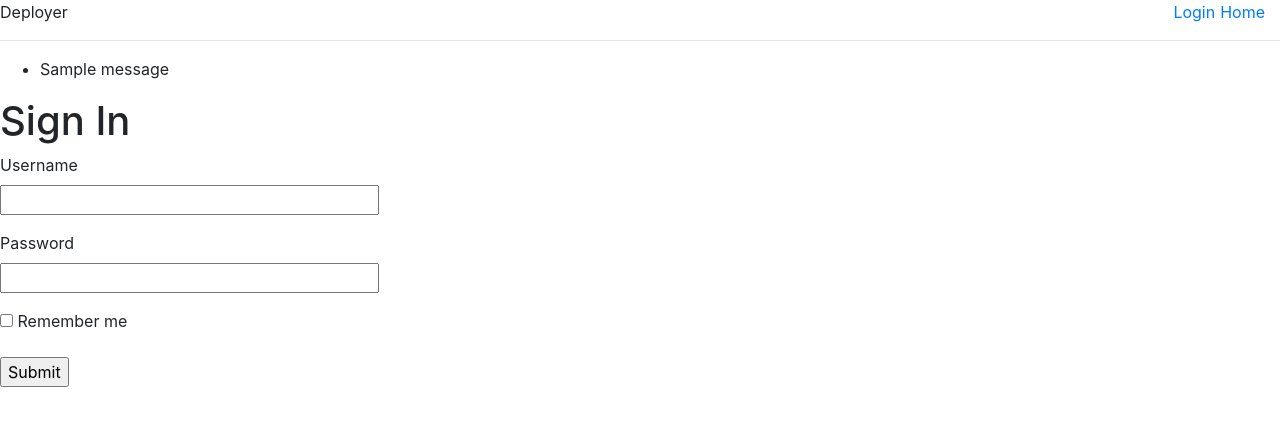
After one commit to seven2221/deployer, a Flask app: template app/templates/login.html in a window 1280 px wide. The commit adds this page. Shown: the top 426 px of the page. Run offline with Flask 2, Linux system fonts and the light colour scheme; the template is opened without the code that fills it: most values are stand-ins (such as "Sample title", 1, 10 or a date in 2020); one stand-in notice (Sample message) is shown; form fields are guessed from the names that the template uses; parts of the project's set-up code (start-up, migrations or seed data) failed here and were passed over; some libraries are stand-ins or nearby versions.

Commit message:
добавил форму авторизации

```diff
--- a/app/templates/base.html
+++ b/app/templates/base.html
@@ -9,10 +9,26 @@
     </head>
     <body>
         <div style="width: 100%">
-            <span>текущий пользователь: {{ user.username }}</span>
-            <a style="margin-right: 15px;float: right;" href="/index">logout</a>
+            {% if user %}
+                <span>Текущий пользователь: {{ user.username }}</span>
+                <a style="margin-right: 15px;float: right;" href="{{ url_for('index') }}">Home</a>
+                <a style="margin-right: 5px;float: right;" href="{{ url_for('login') }}">Logout</a>
+            {% else %}
+                <span>Deployer</span>
+                <a style="margin-right: 15px;float: right;" href="{{ url_for('index') }}">Home</a>
+                <a style="margin-right: 5px;float: right;" href="{{ url_for('login') }}">Login</a>
+            {% endif %}
         </div>
         <hr>
+        {% with messages = get_flashed_messages() %}
+        {% if messages %}
+            <ul>
+                {% for message in messages %}
+                <li>{{ message }}</li>
+                {% endfor %}
+            </ul>
+        {% endif %}
+        {% endwith %}
         {% block content %}
         {% endblock %}
     </body>
--- /dev/null
+++ b/app/templates/login.html
@@ -0,0 +1,23 @@
+{% extends "base.html" %}
+{% block content %}
+    <h1>Sign In</h1>
+    <form action="" method="post">
+        {{ form.hidden_tag() }}
+        <p>
+            {{ form.username.label }}<br>
+            {{ form.username(size=32) }}<br>
+            {% for error in form.username.errors %}
+            <span style="color: red;">[{{ error }}]</span>
+            {% endfor %}
+        </p>
+        <p>
+            {{ form.password.label }}<br>
+            {{ form.password(size=32) }}<br>
+            {% for error in form.password.errors %}
+            <span style="color: red;">[{{ error }}]</span>
+            {% endfor %}
+        </p>
+        <p>{{ form.remember_me() }} {{ form.remember_me.label }}</p>
+        <p>{{ form.submit() }}</p>
+    </form>
+{% endblock %}
```
Also changed, not shown: app/forms.py (added, +10 -0 lines), app/routes.py (+11 -1 lines), app/__init__.py (line endings or trailing spaces).
